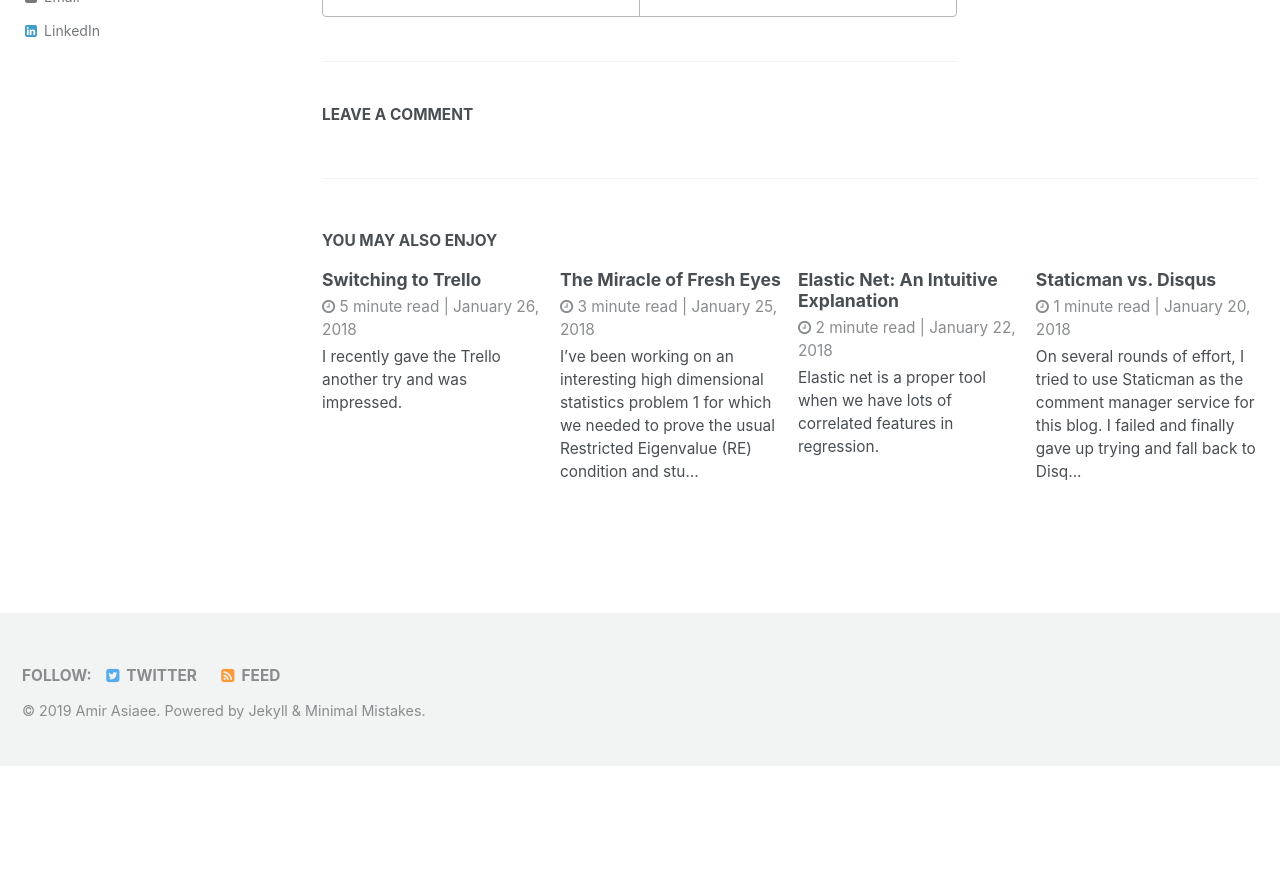
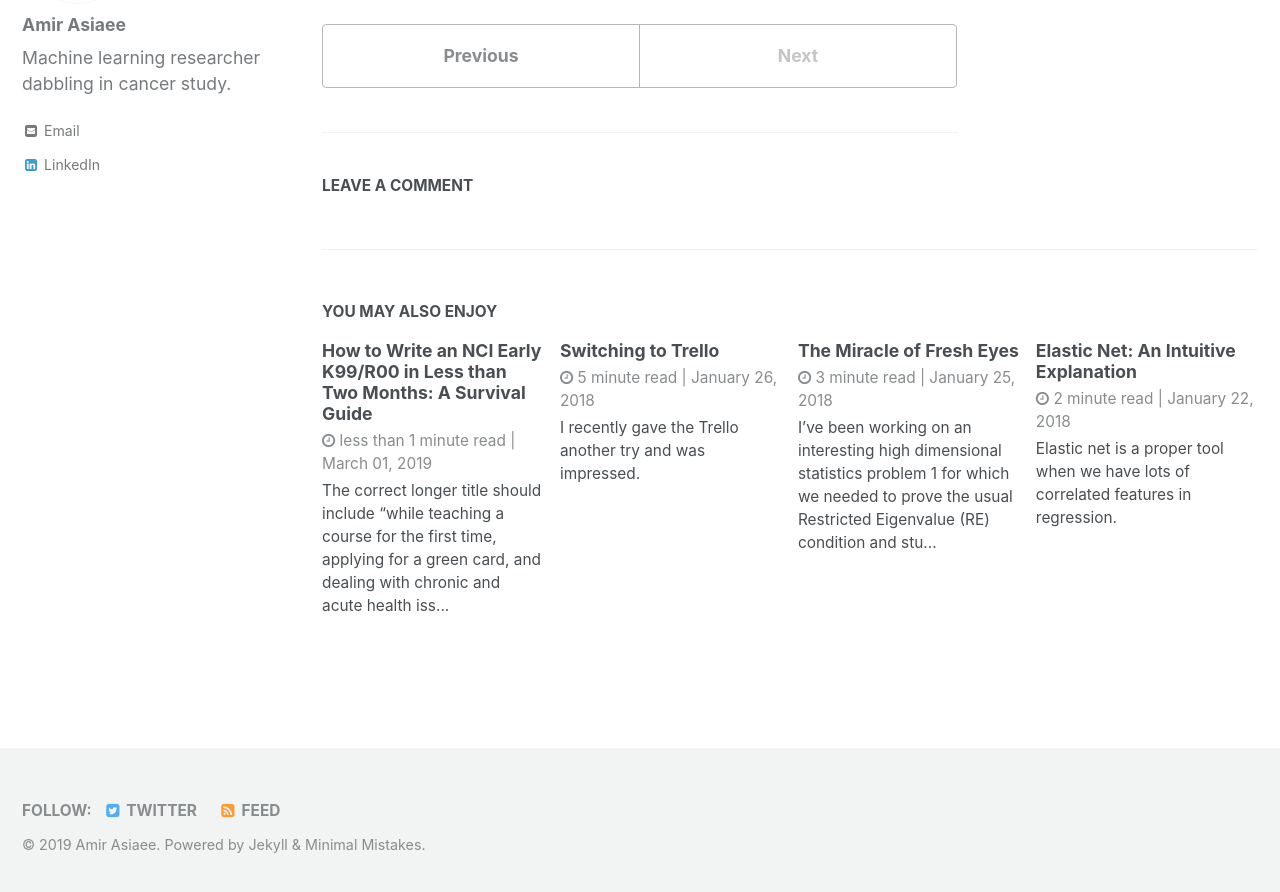
Before and after one commit to aasiaeet/aasiaeet.github.io, a Jekyll site: the page built from _posts/2019-03-02-early-k99.md, in a window 1280 px wide and 900 px high, scrolled down 13933 px. Shown: the top 892 px of the window. Built offline with Jekyll 4.4.1, drawn with Linux system fonts in a browser that asks for light colours; nearby versions of some CDN libraries; comment, search, counter and statistics services are not loaded; before the commit the page ends 14699 px from its top, so only the background shows below that.

Commit message:
test numbering.

```diff
--- /dev/null
+++ b/_posts/2019-03-01-test.md
@@ -0,0 +1,15 @@
+---
+title:  "How to Write an NCI Early K99/R00 in Less than Two Months: A Survival Guide"
+categories:
+  - Grant
+tag:
+  - K99/R00
+  - Tutorial
+---
+
+The correct longer title should include "while teaching a course for the first time, applying for a green card, and dealing with chronic and acute health issues," but the shorter one is more catchy and Google friendly!
+
+## Family:
+{:start="8"}
+8. Discuss the situation clearly with your immediate family and excuse yourself from any event that you can. Keep them updated as you go.
+9. Don't forget to compensate when you are done :)
--- a/_posts/2019-03-02-early-k99.md
+++ b/_posts/2019-03-02-early-k99.md
@@ -44,6 +44,7 @@ To be able to dedicate almost all of your time to proposal writing, you need to
 14. If there is a meeting that you have to attend, try to participate online. Video calls and desktop sharing are enough for almost all scientific meetings.
 15. Work backward by estimating the number of hours that you need for the grant and then allocate that to each week and keep track of your process. I had an unsuccessful attempt at writing an NSF grant a few months ago, and that gave me a real time-estimate. I thought that 100 hours for the science part and 100 hours for the non-science part should be enough and I was right.
 16. To do so, I was following Cal Newport's advice in his book "Deep Work" on having a "board of lead measure" where I kept tally of the hours that I was working on the award. Below is a picture of my scoreboard. As you see, I spent 109 hours on science mostly during the first three weeks and 115 hours on other parts of the application.
+
 ![scoreboard]({{ site.url }}{{ site.baseurl }}/assets/images/scoreboard.jpg){: width="400px"}{: .center-image }
 
 17. As you get close to the submission deadline, working during the "working hours" will almost become impossible. You will be emailing and calling people from 9 am - 5 pm during the last week, and you won't work on anything else. So, I was working on different parts of the grant in 5 - 9 am and 6 pm onward. Coffee and loud white noise were companions of mine through these extended hours.
```
